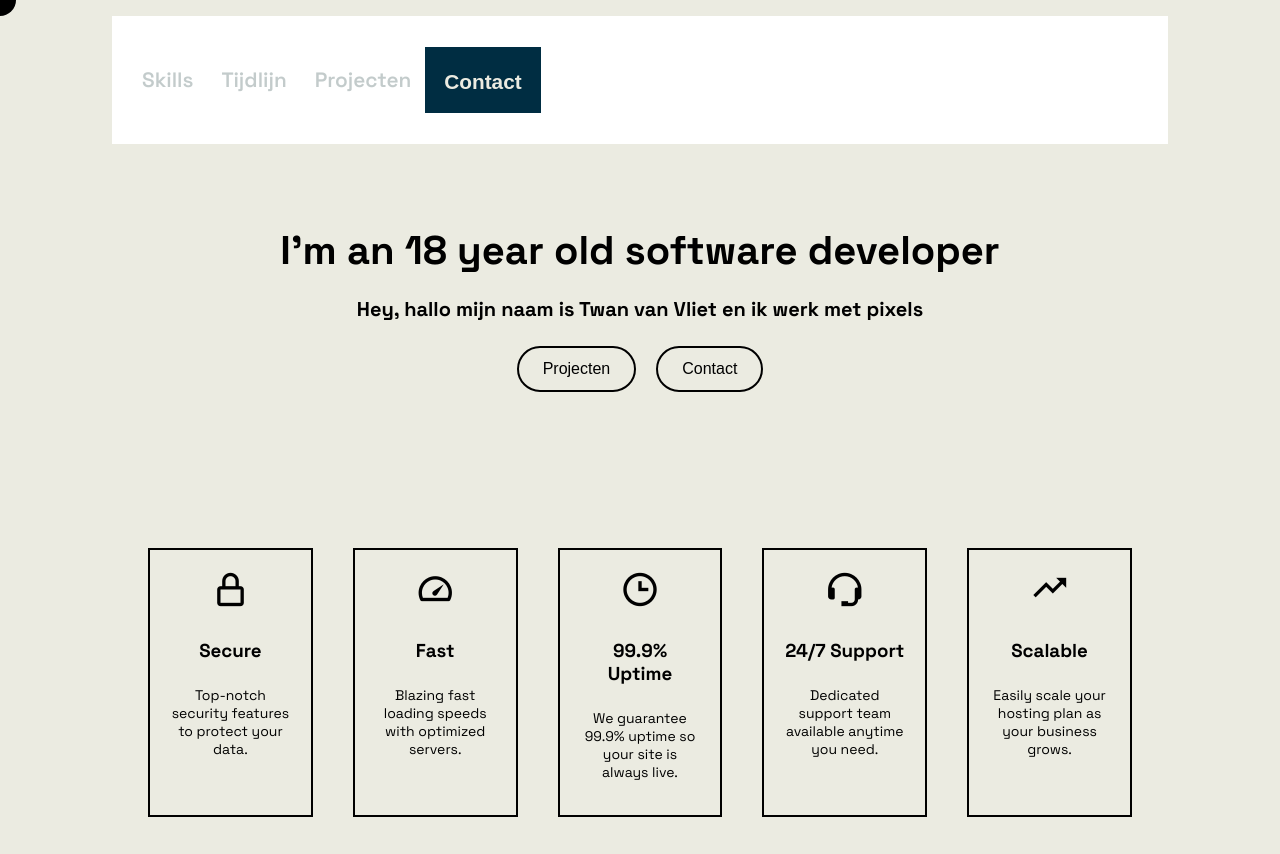
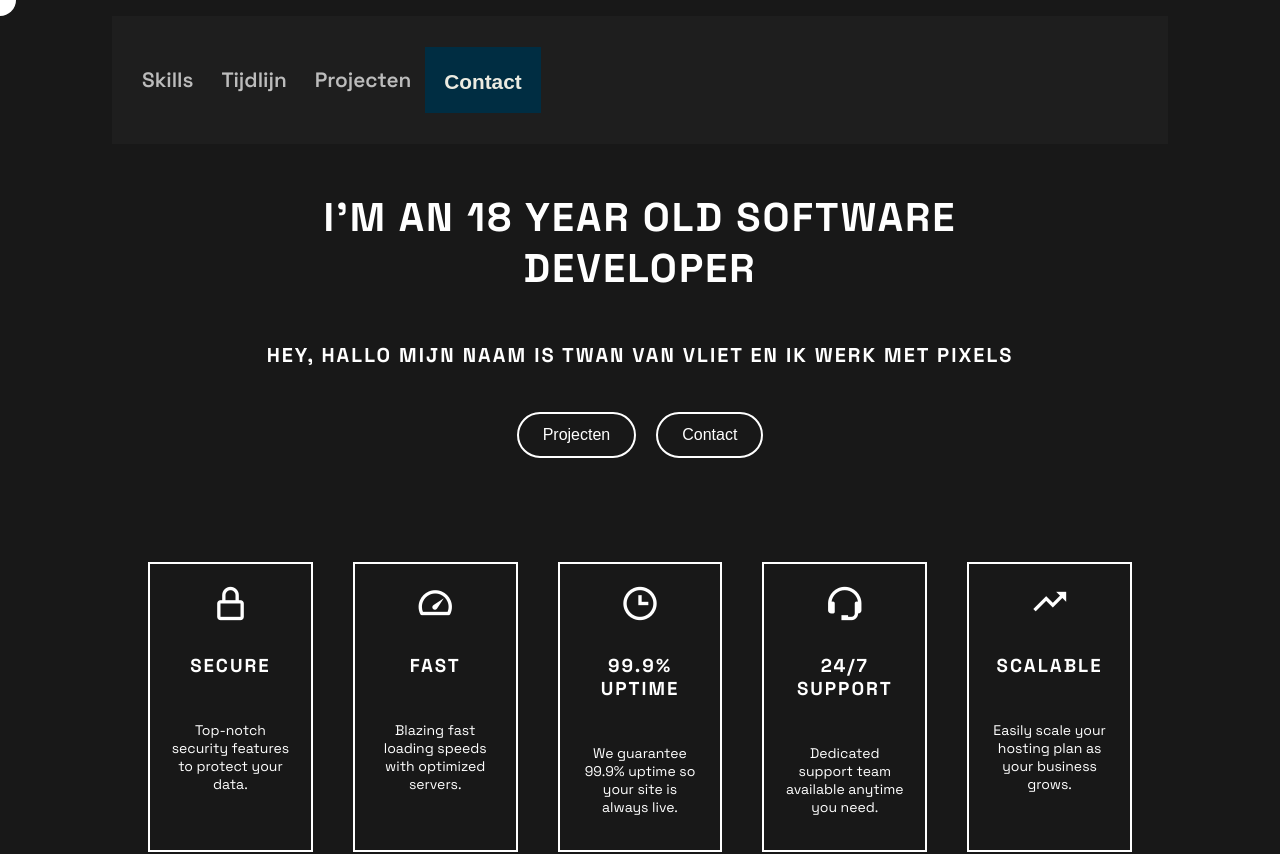
Before and after one commit to twan102018/portfolio, a React (Create React App) app: page / in a window 1280 px wide. Shown: the top 854 px of the page. Built offline with nearby package versions, Linux system fonts and the light colour scheme.

Commit message:
pallete update

```diff
--- a/src/App.css
+++ b/src/App.css
@@ -1,13 +1,32 @@
 @import url('https://fonts.googleapis.com/css2?family=Space+Grotesk:wght@300..700&display=swap');
 
-* {
+:root {
+  --grey: #b8b8b8;
+  --off-black: #1e1e1e;
+  --white: #fff;
+  --full-black: #000;
+  --light-grey: #d6d6d6;
+  --hover-dark: #7c7c7c;
+  --accent-color: #ff5722; /* Vibrant accent color */
+  --dark-bg: #181818; /* Slightly different from off-black */
+  --light-bg: #2b2b2b; /* Lighter grey for contrast */
 }
 
 body {
   margin: 0;
   padding: 0;
-  background-color: #ebebe1;
+  background-color: var(--dark-bg);
   font-family: "Space Grotesk", sans-serif;
+  color: var(--light-grey);
+  overflow-x: hidden;
+}
+
+h1, h2, h3 {
+  color: var(--white);
+  letter-spacing: 2px;
+  text-transform: uppercase;
+  margin: 0;
+  padding: 20px 0;
 }
 
 .cursor {
@@ -16,8 +35,13 @@ body {
   left: 0;
   width: 32px;
   height: 32px;
-  background: black;
+  background: var(--white);
   border-radius: 50%;
   pointer-events: none;
   z-index: 50000;
+  transition: transform 0.1s ease;
 }
+
+.cursor-follow {
+  transform: scale(1.5);
+}
--- a/src/css/carousel.css
+++ b/src/css/carousel.css
@@ -9,7 +9,7 @@
 }
 
 .cards {
-    border: black solid 2px;
+    border: white solid 2px;
     width: 20%;
     display: flex;
     flex-direction: column;
@@ -17,11 +17,13 @@
     text-align: center;
     padding: 20px;
     margin: 20px;
+    color: white;
 }
 
 .cards > i {
     font-size: 40px;
     margin-bottom: 10px;
+    color: white;
 }
 
 .cards > h3 {
--- a/src/css/header.css
+++ b/src/css/header.css
@@ -1,7 +1,7 @@
 /* Regular styles */
 nav {
     margin-top: 1rem;
-    background-color: #fff;
+    background-color: var(--off-black);
     flex-flow: row;
     justify-content: space-between;
     align-items: center;
@@ -40,7 +40,7 @@ nav > ul {
 }
 
 .nav-li > a {
-    color: #aab6b6;
+    color: var(--white);
     font-size: 1.3rem;
     font-weight: 600;
     opacity: 0.7;
@@ -49,7 +49,7 @@ nav > ul {
 }
 
 .nav-li >a:hover {
-    color: #002d42;
+    color: var(--grey)
 }
 
 nav h1 span {
@@ -110,7 +110,7 @@ a {
     nav {
         position: relative; /* Keep this line */
         margin-top: 1rem;
-        background-color: #fff;
+        background-color: #b8b8b8;
         flex-flow: row;
         display: flex;
         justify-content: center;
--- a/src/css/hero.css
+++ b/src/css/hero.css
@@ -5,7 +5,7 @@
     justify-content: center;
     align-items: center;
     height: 40vh; /* Full viewport height */
-    color: black; /* Text color */
+    color: white; /* Text color */
     text-align: center; /* Center align text */
     position: relative;
     overflow: hidden; /* Prevent content overflow */
@@ -38,9 +38,9 @@
     padding: 12px 24px; /* Button padding */
     font-size: 1rem; /* Button text size */
     background-color: transparent; /* Transparent background */
-    border: 2px solid black; /* White border */
+    border: 2px solid white; /* White border */
     border-radius: 30px; /* Rounded corners */
-    color: black; /* Button text color */
+    color: white; /* Button text color */
     transition: all 0.3s ease; /* Smooth transition */
   }
 
--- a/src/css/horizontal.css
+++ b/src/css/horizontal.css
@@ -1,7 +1,7 @@
 .section-container {
     position: relative;
     height: 300vh; /* 300% of viewport height */
-    background-color: #ebebe1; /* Darker gray */
+    background-color: #7c7c7c; /* Darker gray */
 }
 
 .sticky-container {
--- a/src/css/skills.css
+++ b/src/css/skills.css
@@ -1,6 +1,5 @@
 .pricing-plans {
     display: flex;
-    background-color: #d9daca;
     height: 80vh;
     width: 80vw;
     justify-content: center;
@@ -8,13 +7,11 @@
   }
 
   .plan {
-    border: 1px solid #ddd;
-    border-radius: 8px;
     padding: 20px;
     width: 300px;
     height: 50vh;
     text-align: center;
-    background-color: #ebebe1;
+    background-color: #f8f4f4;
     margin: 20px;
   }
 
@@ -49,42 +46,3 @@
     display: flex;
     align-items: center;
   }
-
-  .features li i {
-    color: #9fe870; /* Green color */
-    margin-right: 10px;
-  }
-
-
-  .btn-plans {
-    display: block;
-    width: 100%;
-    padding: 10px 0;
-    margin: 10px 0;
-    border-radius: 5px;
-    border: none;
-  }
-
-  .primary-btn-plans {
-    background-color: #000;
-    color: #fff;
-  }
-
-  .secondary-btn-plans {
-    background-color: transparent;
-    border: 1px solid #000;
-    color: #000;
-  }
-
-  .main-skills .secondary-btn-plans {
-    border-color: #fff;
-    color: #fff;
-  }
-
-  .badge {
-    background-color: #9fe870;
-    border-radius: 4px;
-    padding: 2px 6px;
-    font-size: 12px;
-    color: #000;
-  }
```
